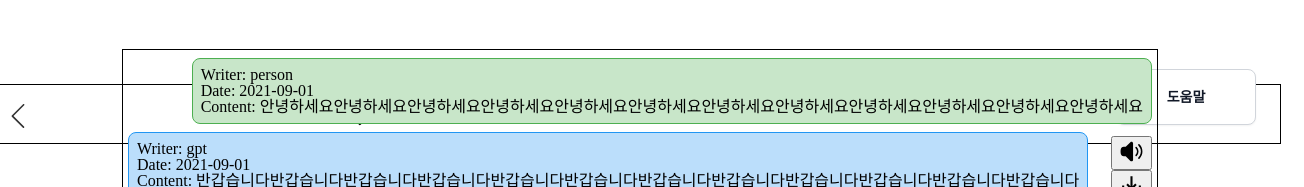
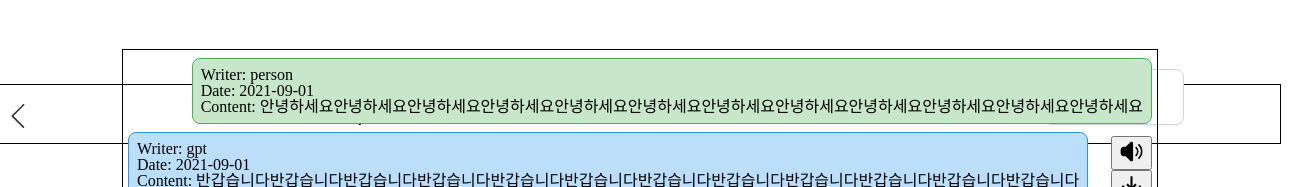
Before and after one commit to CWDll/Mearing, a React (Create React App) app: page /chatbot in a window 1280 px wide. Shown: the top 187 px of the page, 1304 px wide, since content can reach past the window. Built offline with nearby package versions, Linux system fonts and the light colour scheme.

Commit message:
[Design] 도움말 버튼 위치 조정

```diff
--- a/src/components/HelpModal.tsx
+++ b/src/components/HelpModal.tsx
@@ -6,12 +6,10 @@ import { SecondaryButton } from "./common/Button";
 
 const HelpButtonSectionWrapper = styled.div`
   display: flex;
-  width: 100%;
+  width: 85%;
   height: 10%;
-  // border: 1px solid red;
   align-items: center;
   justify-content: flex-end;
-  padding-right: 3em;
   margin: -20% 0 -20% 0;
 `;
 
```
